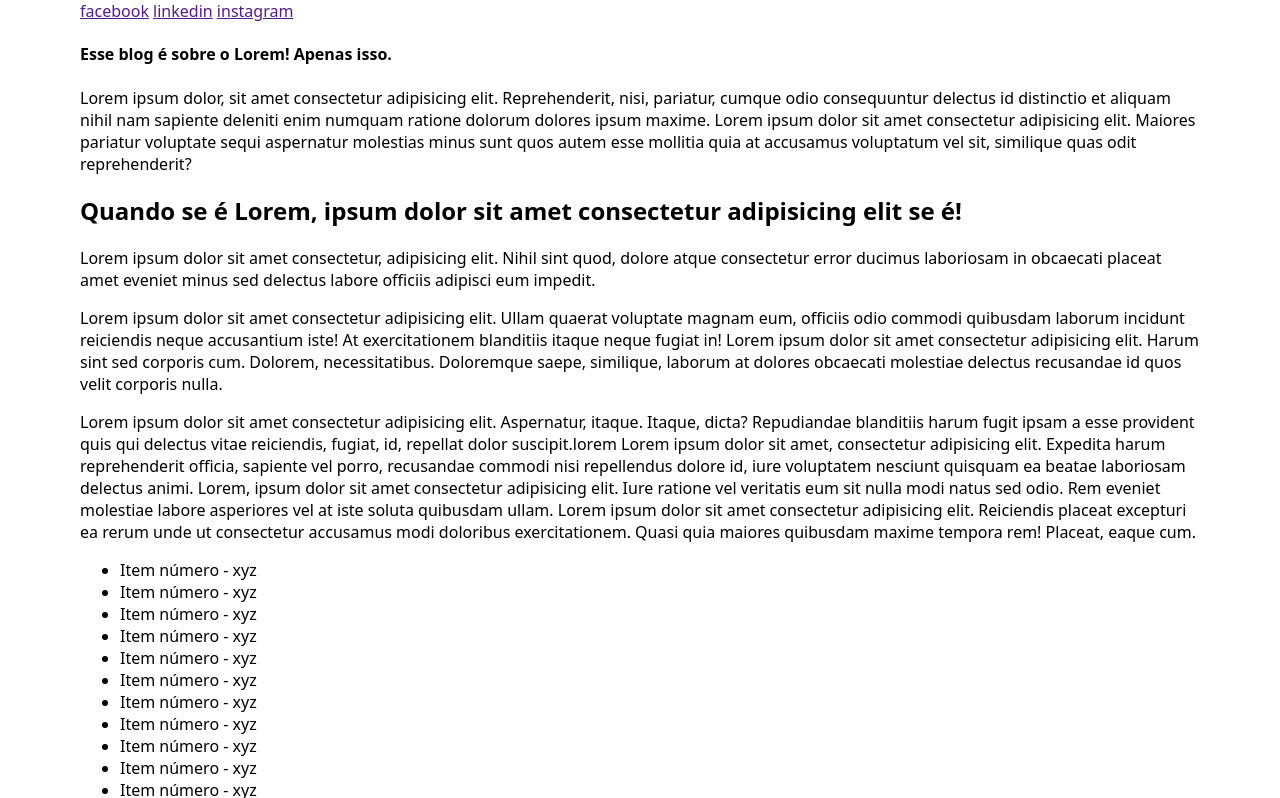
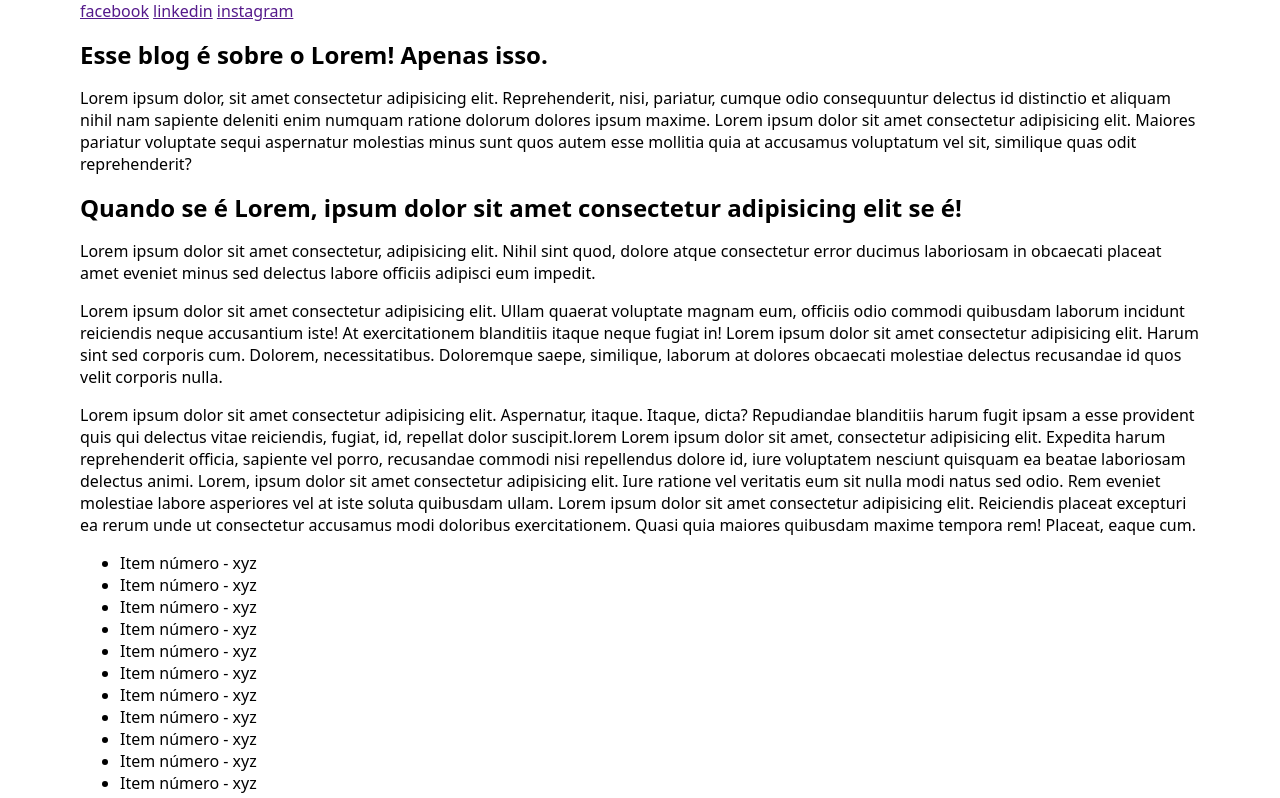
Before and after one commit to FALBORGES/ishango-bone, a plain HTML site: page 02_spa_blog_completo/pages/index.html in a window 1280 px wide. Shown: the top 798 px of the page. Drawn offline with Linux system fonts and the light colour scheme.

Commit message:
funcionalidade: Adicione, num só lugar, para todas as tags h1, h2, h3, h4 as seguintes propriedades: margin: 16px 0 16px 0; font-size: 24px; text-align: left; font-weight: bold;

```diff
--- a/02_spa_blog_completo/styles/style.css
+++ b/02_spa_blog_completo/styles/style.css
@@ -18,3 +18,13 @@ body {
 
 .secção-de-artigo-final {
 }
+
+h1,
+h2,
+h3,
+h4 {
+  margin: 16px 0 16px 0;
+  font-size: 24px;
+  text-align: left;
+  font-weight: bold;
+}
```
